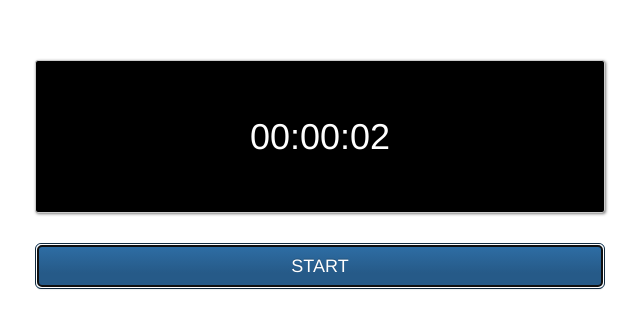
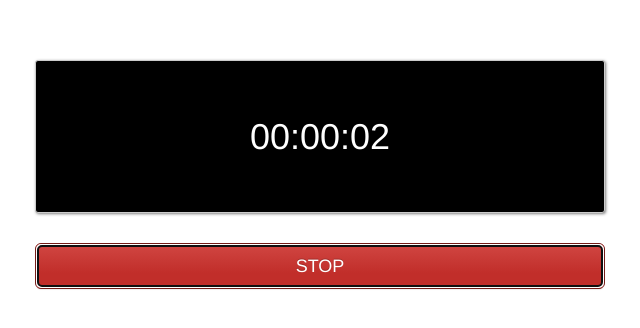
Before and after one commit to moya4monja/HTML_CSS_JS_BasicOfBasic, a plain HTML site: page chapter06/index.html in a window 1280 px wide. Both pictures are taken after a click on the button "START". Shown: the whole page, without its empty margins (320-960 px from the left). Drawn offline with nearby package versions, Linux system fonts and the light colour scheme.

Commit message:
chapter06:finish

```diff
--- a/chapter06/index.html
+++ b/chapter06/index.html
@@ -34,10 +34,26 @@
                     return value;
                 };
 
+                var timer_id;
+                // STARTボタン or STOPボタンが押されたときのイベント
                 document.getElementById('start_stop').addEventListener('click', function(){
-                    start = new Date();
+                    if(this.innerHTML === 'START'){
+                        start = new Date();
 
-                    setInterval(goTimer, 10);
+                        timer_id = setInterval(goTimer, 10);
+
+                        // STOPボタンにする
+                        this.innerHTML = 'STOP';
+                        this.classList.remove('btn-primary');
+                        this.classList.add('btn-danger');
+                    } else {
+                        clearInterval(timer_id);
+
+                        // STARTボタンにする
+                        this.innerHTML = 'START';
+                        this.classList.remove('btn-danger');
+                        this.classList.add('btn-primary');
+                    }
                 });
 
                 // タイマーの処理
```
